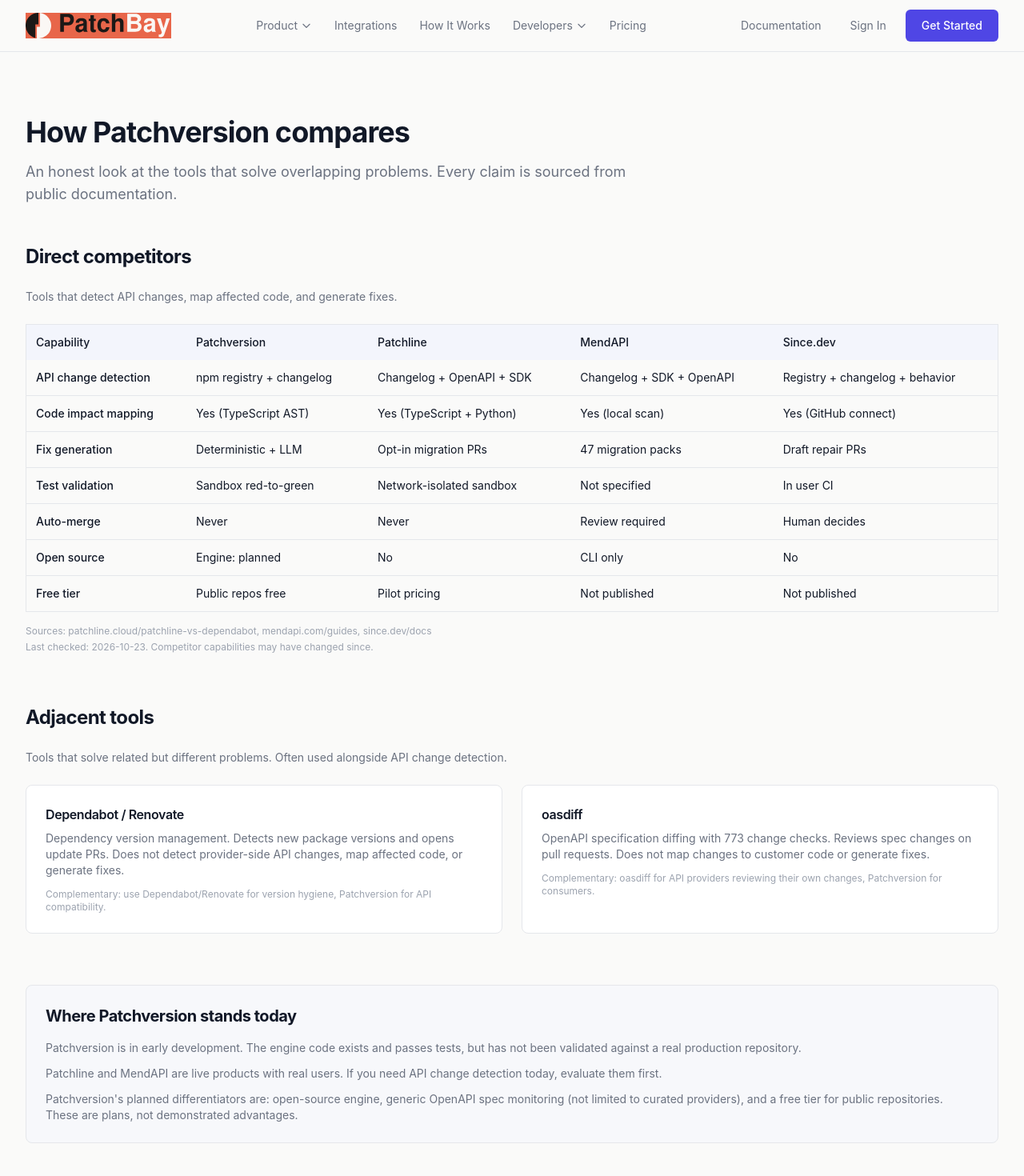
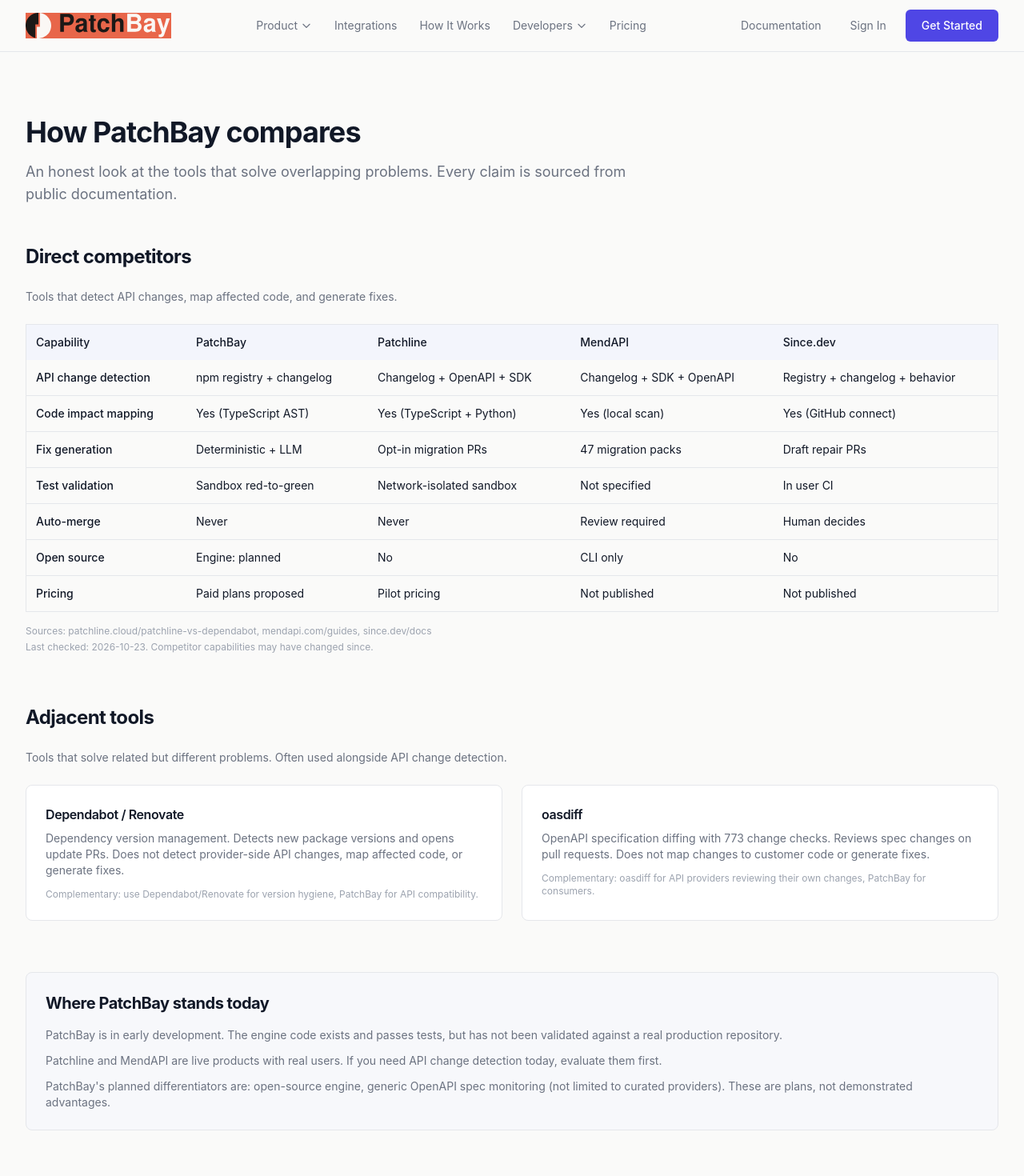
Before and after one commit to Nitish-1303/Patchversion, a Next.js app in the folder packages/site/: page /competitors in a window 1280 px wide. Shown: the top 1470 px of the page at 80% size. Built offline with nearby package versions, Linux system fonts and the light colour scheme.

Commit message:
Update page.tsx

```diff
--- a/packages/site/src/app/competitors/page.tsx
+++ b/packages/site/src/app/competitors/page.tsx
@@ -2,7 +2,7 @@
   return (
     <div className="max-w-7xl mx-auto px-4 sm:px-6 lg:px-8 py-20">
       <div className="max-w-3xl mb-12">
-        <h1 className="text-4xl font-bold mb-4">How Patchversion compares</h1>
+        <h1 className="text-4xl font-bold mb-4">How PatchBay compares</h1>
         <p className="text-lg text-text-secondary">
           An honest look at the tools that solve overlapping problems.
           Every claim is sourced from public documentation.
@@ -21,7 +21,7 @@
             <thead>
               <tr className="bg-accent-light/50">
                 <th className="text-left p-3 font-medium">Capability</th>
-                <th className="text-left p-3 font-medium">Patchversion</th>
+                <th className="text-left p-3 font-medium">PatchBay</th>
                 <th className="text-left p-3 font-medium">Patchline</th>
                 <th className="text-left p-3 font-medium">MendAPI</th>
                 <th className="text-left p-3 font-medium">Since.dev</th>
@@ -71,8 +71,8 @@
                 <td className="p-3">No</td>
               </tr>
               <tr>
-                <td className="p-3 font-medium">Free tier</td>
-                <td className="p-3">Public repos free</td>
+                <td className="p-3 font-medium">Pricing</td>
+                <td className="p-3">Paid plans proposed</td>
                 <td className="p-3">Pilot pricing</td>
                 <td className="p-3">Not published</td>
                 <td className="p-3">Not published</td>
@@ -102,7 +102,7 @@
               Does not detect provider-side API changes, map affected code, or generate fixes.
             </p>
             <p className="text-xs text-text-tertiary">
-              Complementary: use Dependabot/Renovate for version hygiene, Patchversion for API compatibility.
+              Complementary: use Dependabot/Renovate for version hygiene, PatchBay for API compatibility.
             </p>
           </div>
           <div className="card">
@@ -112,7 +112,7 @@
               Does not map changes to customer code or generate fixes.
             </p>
             <p className="text-xs text-text-tertiary">
-              Complementary: oasdiff for API providers reviewing their own changes, Patchversion for consumers.
+              Complementary: oasdiff for API providers reviewing their own changes, PatchBay for consumers.
             </p>
           </div>
         </div>
@@ -120,10 +120,10 @@
 
       {/* Honest positioning */}
       <section className="card bg-accent-light/30">
-        <h2 className="text-xl font-bold mb-4">Where Patchversion stands today</h2>
+        <h2 className="text-xl font-bold mb-4">Where PatchBay stands today</h2>
         <div className="space-y-3 text-sm text-text-secondary">
           <p>
-            Patchversion is in early development. The engine code exists and passes tests,
+            PatchBay is in early development. The engine code exists and passes tests,
             but has not been validated against a real production repository.
           </p>
           <p>
@@ -131,9 +131,8 @@
             detection today, evaluate them first.
           </p>
           <p>
-            Patchversion&apos;s planned differentiators are: open-source engine, generic OpenAPI
-            spec monitoring (not limited to curated providers), and a free tier for public
-            repositories. These are plans, not demonstrated advantages.
+            PatchBay&apos;s planned differentiators are: open-source engine, generic OpenAPI
+            spec monitoring (not limited to curated providers). These are plans, not demonstrated advantages.
           </p>
         </div>
       </section>
```
